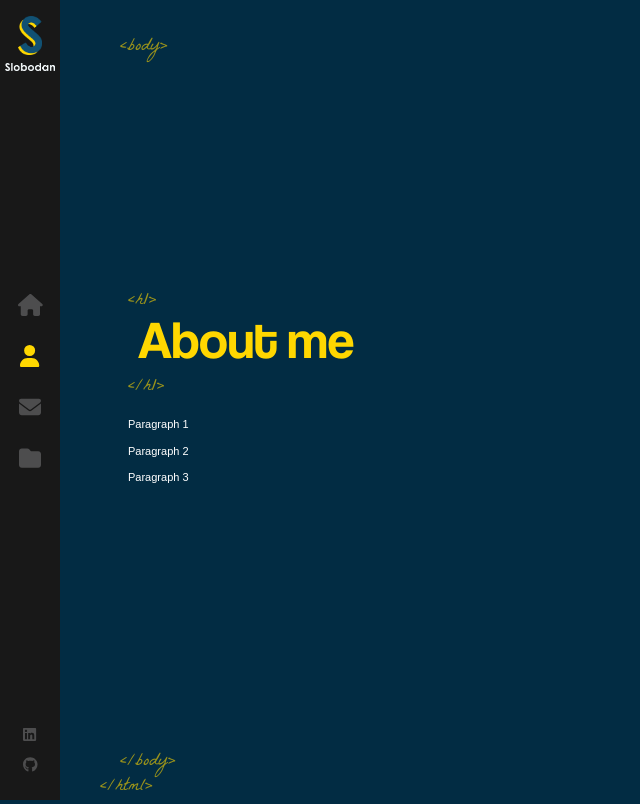
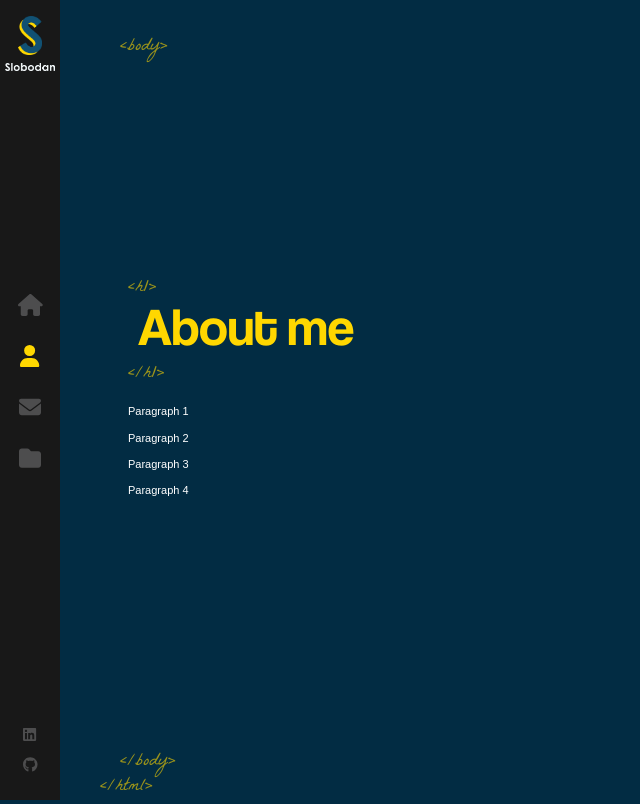
Before and after one commit to digivolv/react-portfolio, a React (Create React App) app: page /about in a window 1280 px wide. Shown: the whole page, without its empty margins (0-640 px from the left). Built offline with nearby package versions, Linux system fonts and the light colour scheme.

Commit message:
Include sample text in About

```diff
--- a/src/components/About/index.js
+++ b/src/components/About/index.js
@@ -24,6 +24,7 @@ const About = () => {
         <p>Paragraph 1</p>
         <p>Paragraph 2</p>
         <p>Paragraph 3</p>
+        <p>Paragraph 4</p>
       </div>
     </div>
   )
```
